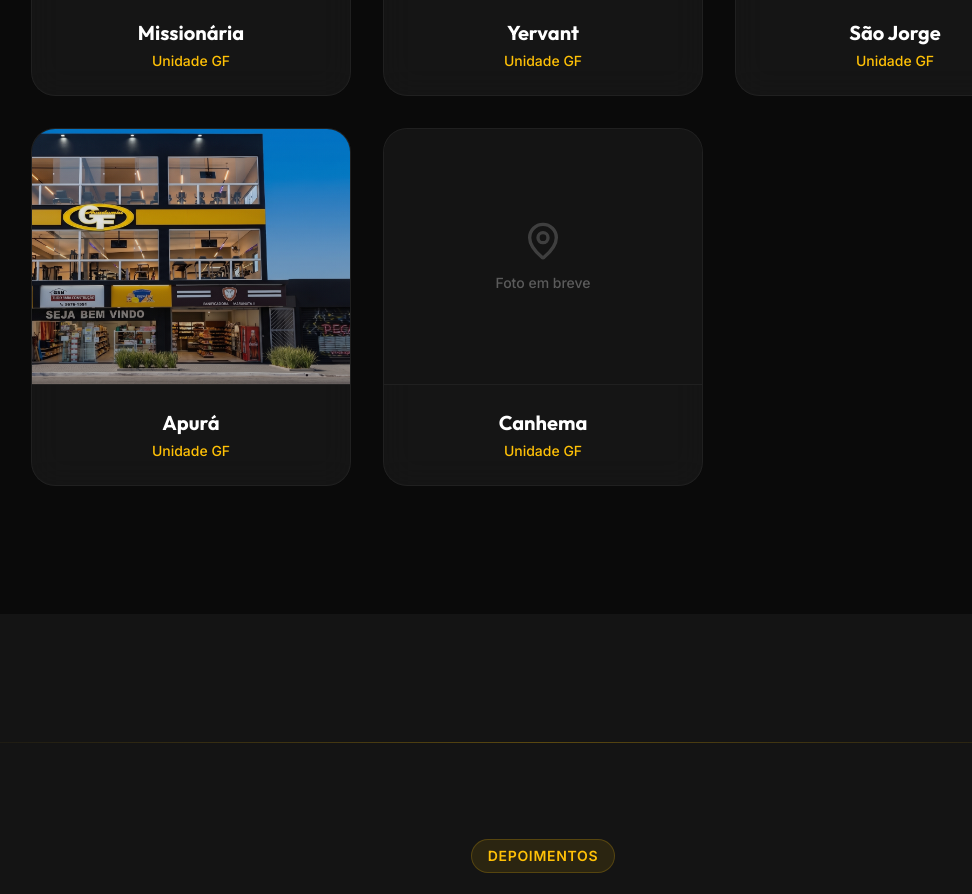
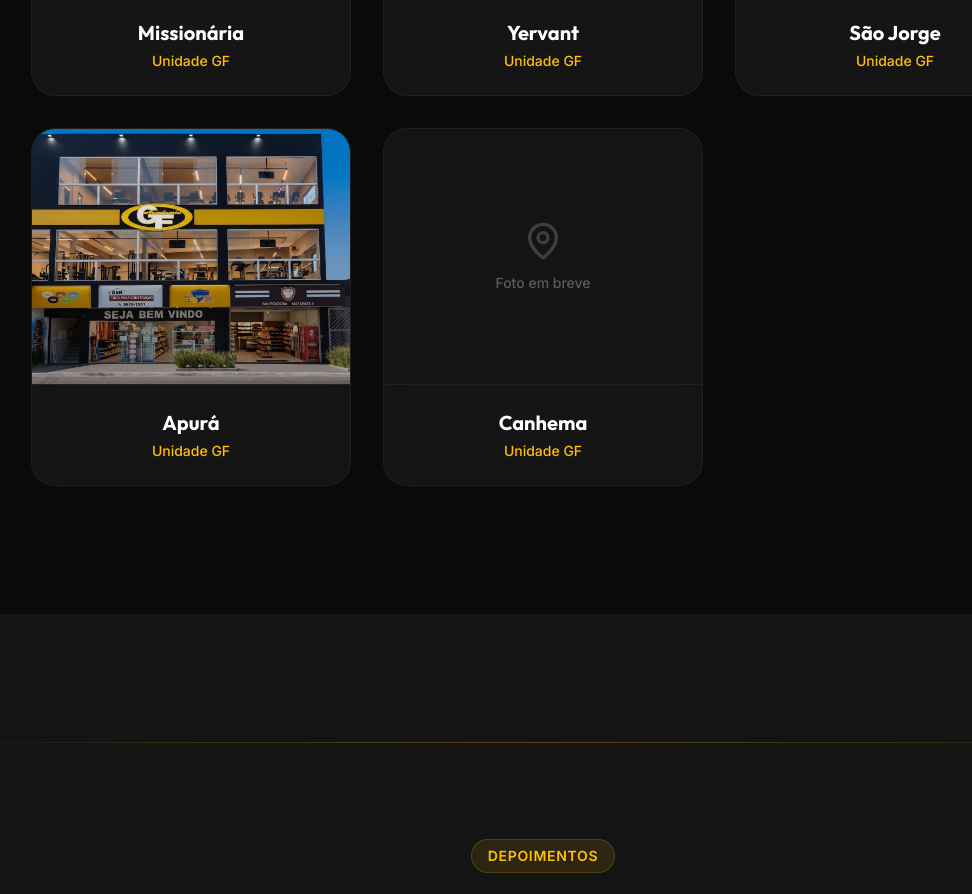
Before and after one commit to mktdigitalandersonmoraes/gf-academia, a React (Vite) app: page / in a window 1280 px wide. Shown: the part 4080-4974 px from the top of the page, without its empty margins (97-1069 px from the left). Built offline with nearby package versions, Linux system fonts and the light colour scheme.

Commit message:
style: centralizar foto da unidade Apura

```diff
--- a/src/components/Locations.tsx
+++ b/src/components/Locations.tsx
@@ -9,7 +9,7 @@ const locations = [
   { name: 'Missionária', image: '/images/unidade-missionaria.jpg' },
   { name: 'Yervant' },
   { name: 'São Jorge' },
-  { name: 'Apurá', image: '/images/unidade-apura.png', objectPosition: '75% center' },
+  { name: 'Apurá', image: '/images/unidade-apura.png', objectPosition: 'center center' },
   { name: 'Canhema' },
 ]
 
```
